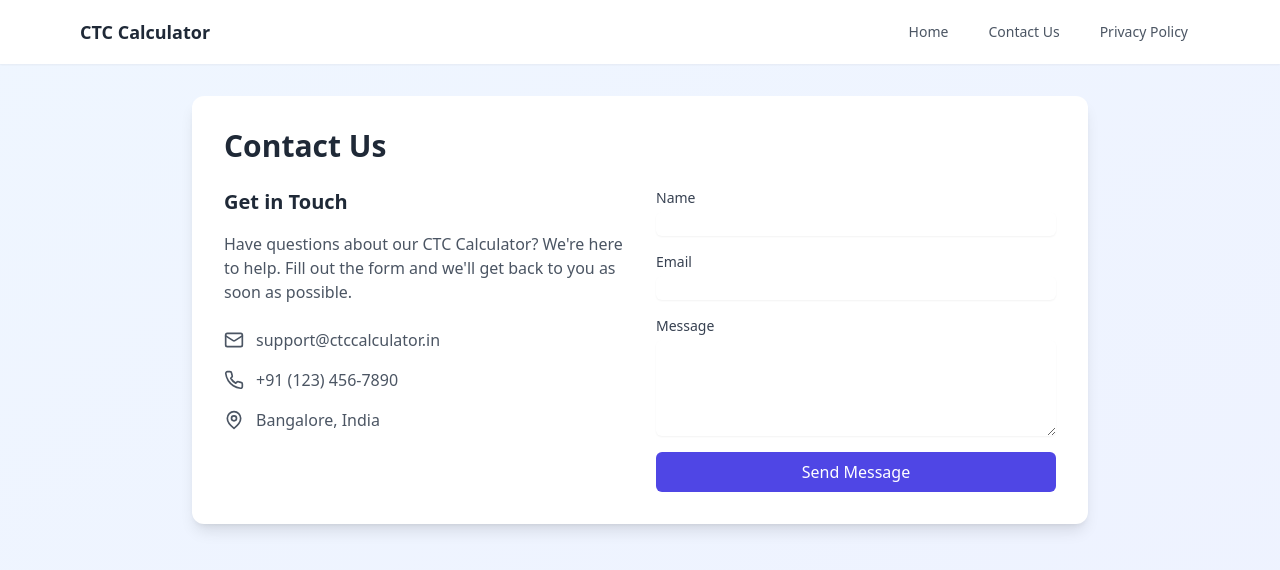
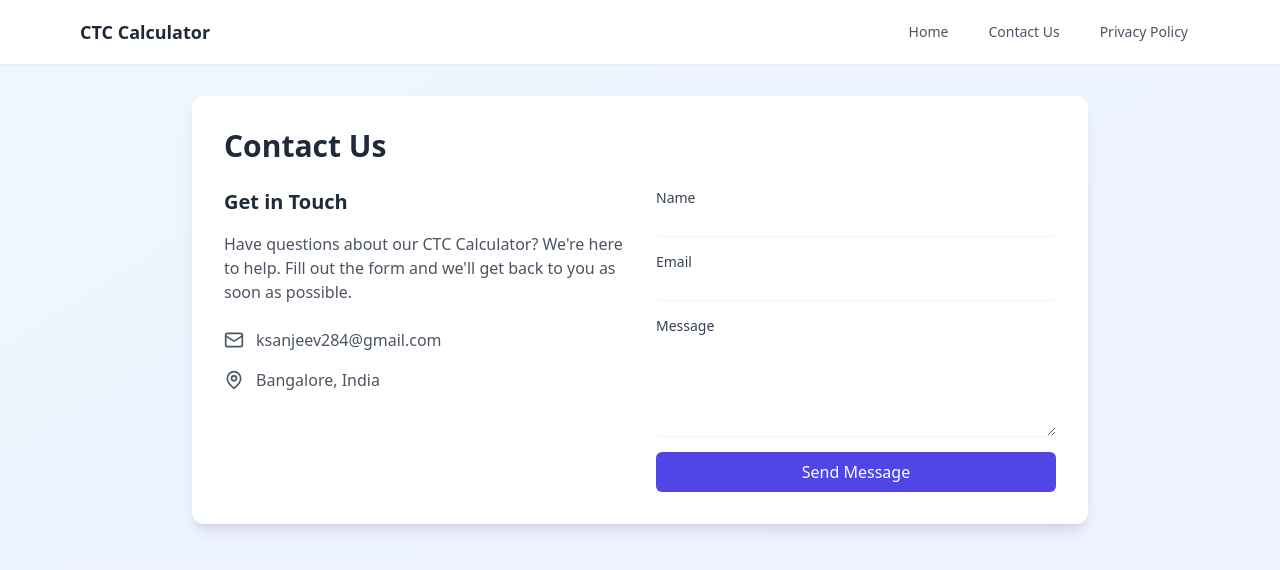
Before and after one commit to ksanjeev284/CTCcalculator, a React (Vite) app: page /contact in a window 1280 px wide. Shown: the top 570 px of the page. Built offline with nearby package versions, Linux system fonts and the light colour scheme.

Commit message:
Update Contact.tsx

```diff
--- a/src/Pages/Contact.tsx
+++ b/src/Pages/Contact.tsx
@@ -23,11 +23,7 @@ export function Contact() {
                   <div className="space-y-4">
                     <div className="flex items-center text-gray-600">
                       <Mail className="h-5 w-5 mr-3" />
-                      <span>support@ctccalculator.in</span>
-                    </div>
-                    <div className="flex items-center text-gray-600">
-                      <Phone className="h-5 w-5 mr-3" />
-                      <span>+91 (123) 456-7890</span>
+                      <span>ksanjeev284@gmail.com</span>
                     </div>
                     <div className="flex items-center text-gray-600">
                       <MapPin className="h-5 w-5 mr-3" />
```
